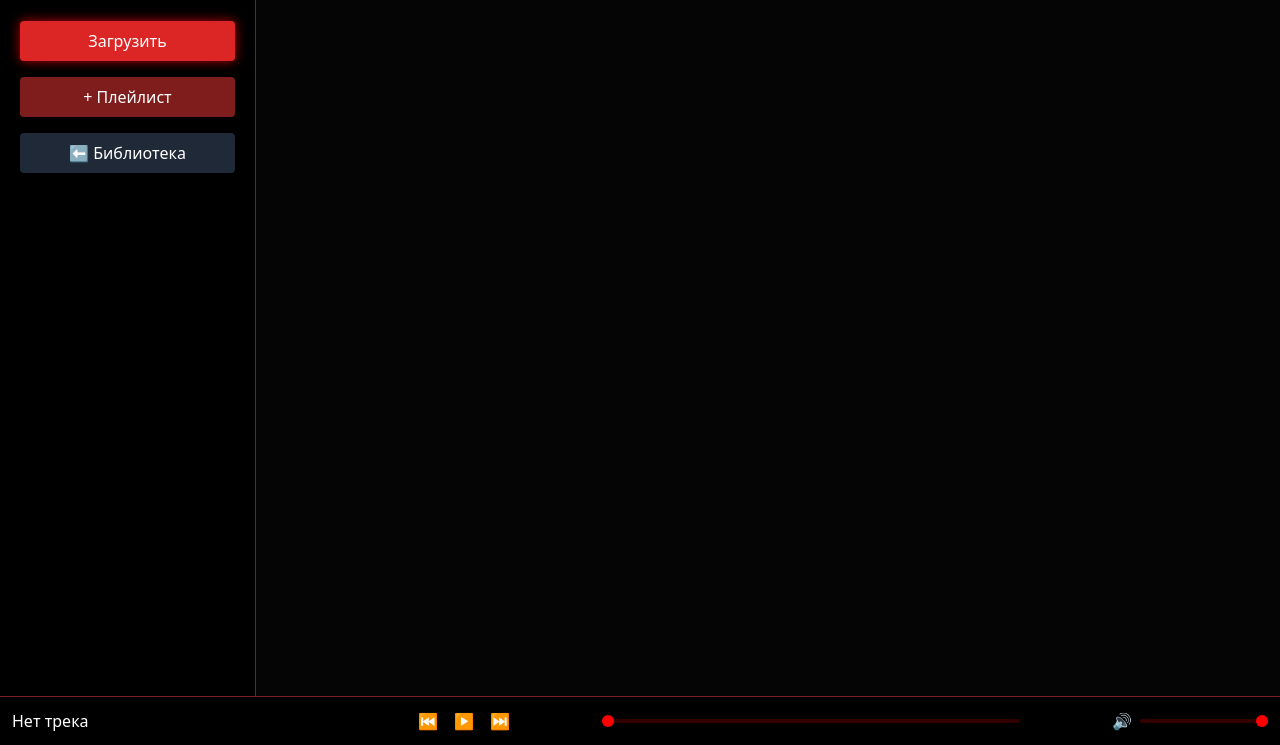
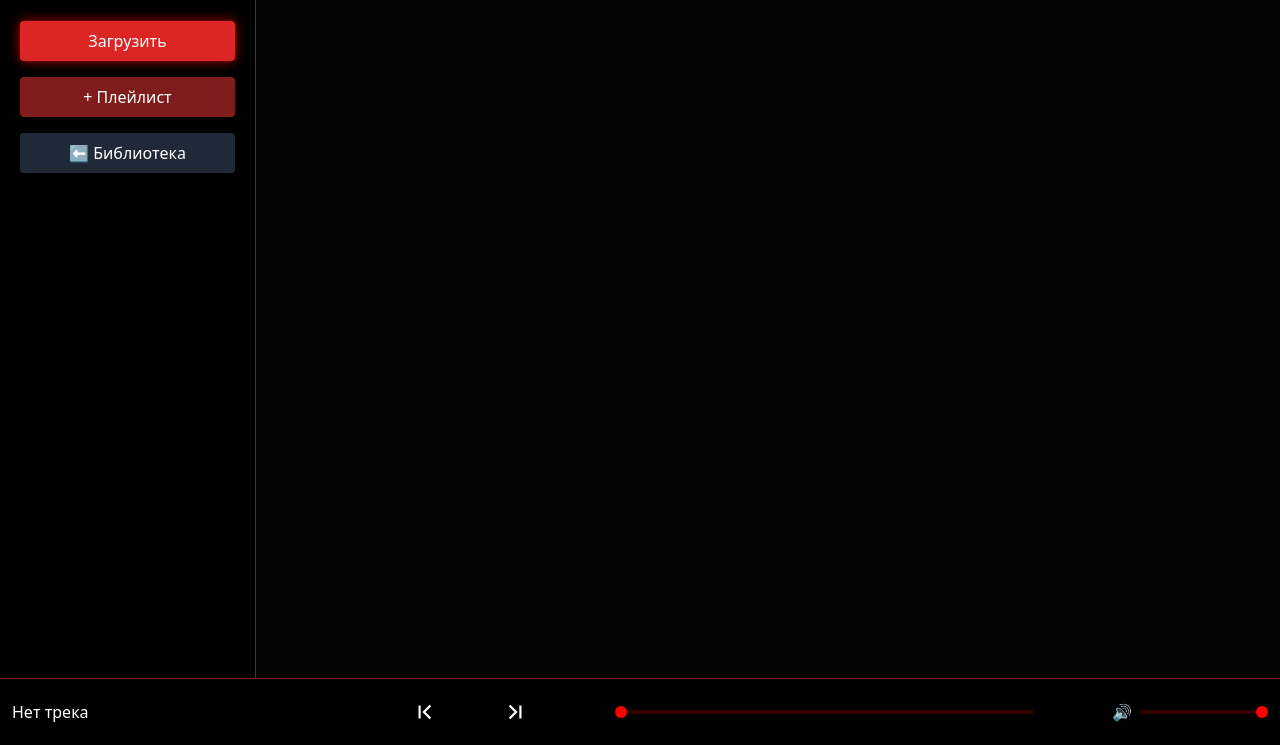
Before and after one commit to zxcDORA/trap-music, a plain HTML site: page index.html in a window 1280 px wide. Shown: the part 55-800 px from the top of the page. Drawn offline with nearby package versions, Linux system fonts and the light colour scheme.

Commit message:
Update index.html

```diff
--- a/index.html
+++ b/index.html
@@ -44,9 +44,15 @@
 <div class="fixed bottom-0 left-0 right-0 bg-black border-t border-red-900 p-3 flex items-center justify-between gap-4">
 <div id="now" class="w-1/4 truncate">Нет трека</div>
 <div class="flex items-center gap-4">
-<button onclick="prev()">⏮</button>
-<button onclick="toggle()" id="playBtn">▶</button>
-<button onclick="next()">⏭</button>
+<button onclick="prev()" class="p-2 hover:text-red-500">
+<svg xmlns="http://www.w3.org/2000/svg" width="26" height="26" viewBox="0 0 24 24" fill="none" stroke="currentColor" stroke-width="2"><path d="m17 18-6-6 6-6"/><path d="M7 6v12"/></svg>
+</button>
+
+<button onclick="toggle()" id="playBtn" class="p-2 hover:text-red-500"></button>
+
+<button onclick="next()" class="p-2 hover:text-red-500">
+<svg xmlns="http://www.w3.org/2000/svg" width="26" height="26" viewBox="0 0 24 24" fill="none" stroke="currentColor" stroke-width="2"><path d="m7 18 6-6-6-6"/><path d="M17 6v12"/></svg>
+</button>
 </div>
 <input type="range" id="progress" min="0" max="100" value="0" class="w-1/3">
 <div class="flex items-center gap-2">
@@ -152,10 +158,19 @@
  playing=true;
 }
 
+const playSVG=`<svg xmlns="http://www.w3.org/2000/svg" width="32" height="32" viewBox="0 0 24 24" fill="none" stroke="currentColor" stroke-width="2"><path d="M9 9.003a1 1 0 0 1 1.517-.859l4.997 2.997a1 1 0 0 1 0 1.718l-4.997 2.997A1 1 0 0 1 9 14.996z"/><circle cx="12" cy="12" r="10"/></svg>`;
+
+const pauseSVG=`<svg xmlns="http://www.w3.org/2000/svg" width="32" height="32" viewBox="0 0 24 24" fill="none" stroke="currentColor" stroke-width="2"><circle cx="12" cy="12" r="10"/><rect x="9" y="9" width="6" height="6" rx="1"/></svg>`;
+
+function updatePlayIcon(){
+ playBtn.innerHTML = playing ? pauseSVG : playSVG;
+}
+
 function toggle(){
  if(!audio.src) return;
- playing?audio.pause():audio.play();
+ if(playing){ audio.pause(); } else { audio.play(); }
  playing=!playing;
+ updatePlayIcon();
 }
 
 function next(){ if(tracks.length) play(tracks[(current+1)%tracks.length].src,tracks[(current+1)%tracks.length].name,(current+1)%tracks.length); }
```
